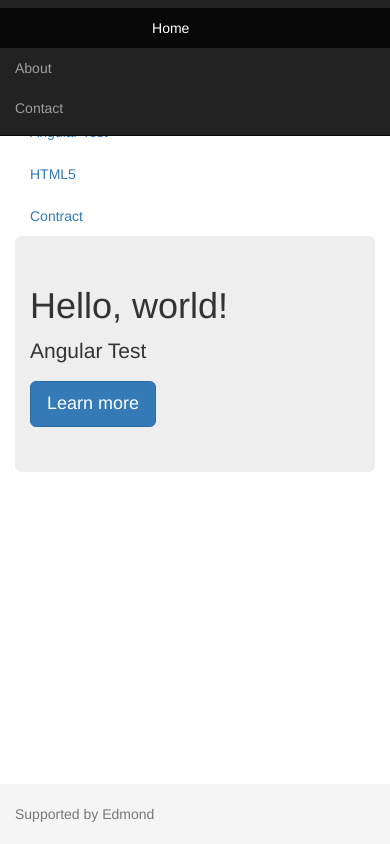
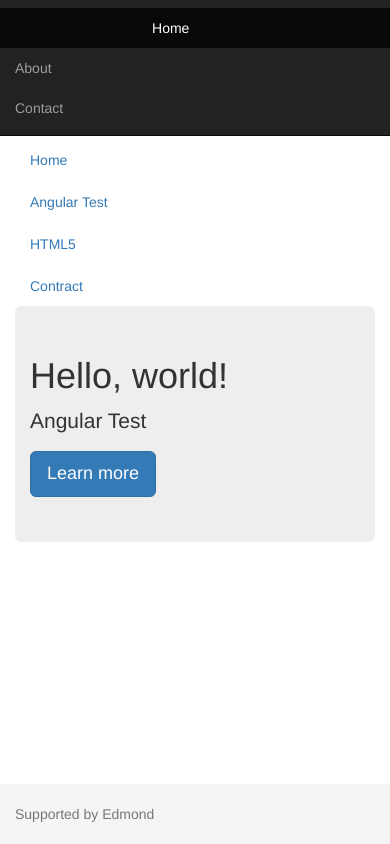
Before and after one commit to EdmondWang/life, a Node server app: page / in a window 390 px wide. Run offline with Node 20, Linux system fonts and the light colour scheme.

Commit message:
Support small screen.

```diff
--- a/public/javascripts/main/index.js
+++ b/public/javascripts/main/index.js
@@ -1,3 +1,10 @@
+var sUserAgent = navigator.userAgent.toLowerCase(),
+  bSafari = /webkit/.test(sUserAgent),
+  bChrome = /chrome/.test(sUserAgent),
+  bOpera = /opera/.test(sUserAgent),
+  bMsie = /msie/.test(sUserAgent) && !/opera/.test(sUserAgent),
+  bMozilla = /mozilla/.test(sUserAgent) && !/(compatible|webkit)/.test(sUserAgent);
+
 require.config({
 
   paths: {
@@ -36,6 +43,7 @@ require(
   ],
   function(require, angular, angularRouter, $) {
     require(['domReady!'], function() {
+      $.browser
       angular.bootstrap(document, ['indexModule']);
     });
   }
--- a/public/stylesheets/main.css
+++ b/public/stylesheets/main.css
@@ -1 +1 @@
-html{position:relative;min-height:100%}body{padding-top:70px;margin-bottom:60px}#testLess{color:#4d926f}#testWatch{color:#4d926f}.blog-footer{position:absolute;bottom:0;width:100%;height:60px;background-color:#f5f5f5}.blog-footer .text-muted{margin:20px 0}
+@charset "utf-8";html{position:relative;min-height:100%}@media (max-width:768px){body{padding-top:140px;margin-bottom:60px}}@media (min-width:769px) and (max-width:991px){body{padding-top:70px;margin-bottom:60px}}@media (min-width:992px) and (max-width:1199px){body{padding-top:70px;margin-bottom:60px}}@media (min-width:1200px){body{padding-top:70px;margin-bottom:60px}}.blog-footer{position:absolute;bottom:0;width:100%;height:60px;background-color:#f5f5f5}.blog-footer .text-muted{margin:20px 0}
--- a/public/stylesheets/main.less
+++ b/public/stylesheets/main.less
@@ -1,21 +1,48 @@
-@color: #4D926F;
+@charset "utf-8";
+
+@screen-xs: 480px;
+@screen-xs-min: 480px;
+@screen-sm: 769px;
+@screen-sm-min: @screen-sm;
+@screen-xs-max: (@screen-sm-min - 1);
+@screen-md: 992px;
+@screen-md-min: @screen-md;
+@screen-sm-max: (@screen-md-min - 1);
+@screen-lg: 1200px;
+@screen-lg-min: @screen-lg;
+@screen-md-max: (@screen-lg-min - 1);
 
 html {
   position: relative;
   min-height: 100%;
 }
 
-body {
-  padding-top: 70px; // Bootstrap navbar-fixed-top required
-  margin-bottom: 60px; // Margin bottom by footer height
+@media (max-width: @screen-xs-max) {
+  body {
+    padding-top: 140px; // Bootstrap navbar-fixed-top required
+    margin-bottom: 60px; // Margin bottom by footer height
+  }
 }
 
-#testLess {
-  color: @color;
+@media (min-width: @screen-sm-min) and (max-width: @screen-sm-max) {
+  body {
+    padding-top: 70px; // Bootstrap navbar-fixed-top required
+    margin-bottom: 60px; // Margin bottom by footer height
+  }
 }
 
-#testWatch {
-  color: @color;
+@media (min-width: @screen-md-min) and (max-width: @screen-md-max) {
+  body {
+    padding-top: 70px; // Bootstrap navbar-fixed-top required
+    margin-bottom: 60px; // Margin bottom by footer height
+  }
+}
+
+@media (min-width: @screen-lg-min) {
+  body {
+    padding-top: 70px; // Bootstrap navbar-fixed-top required
+    margin-bottom: 60px; // Margin bottom by footer height
+  }
 }
 
 .blog-footer {
```
